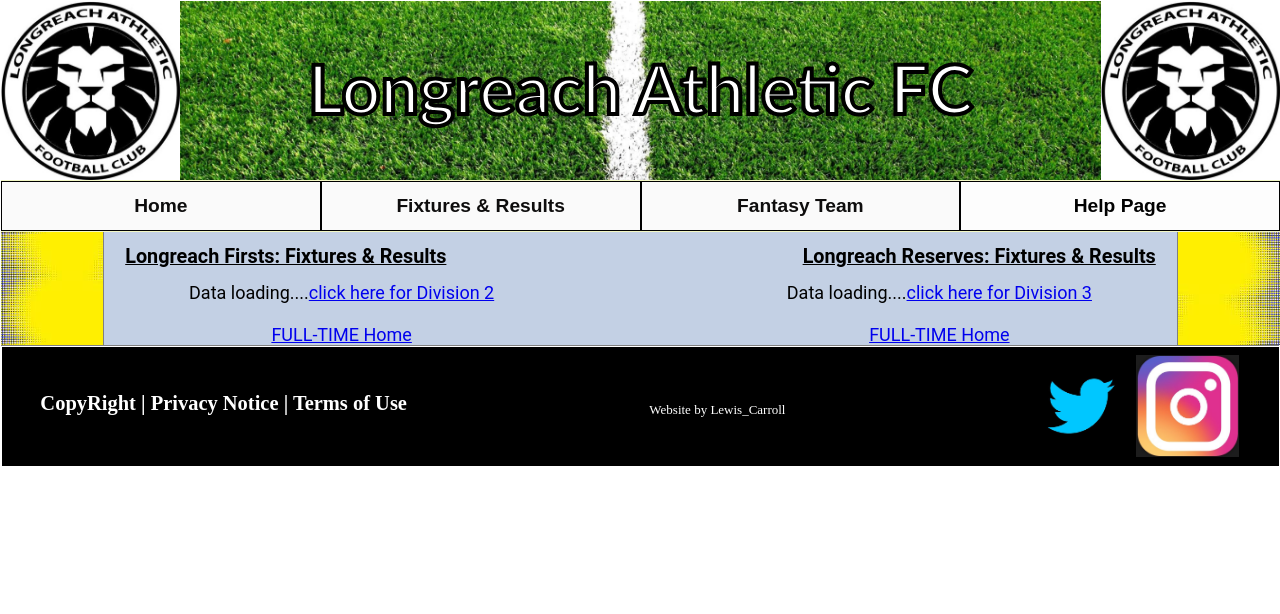
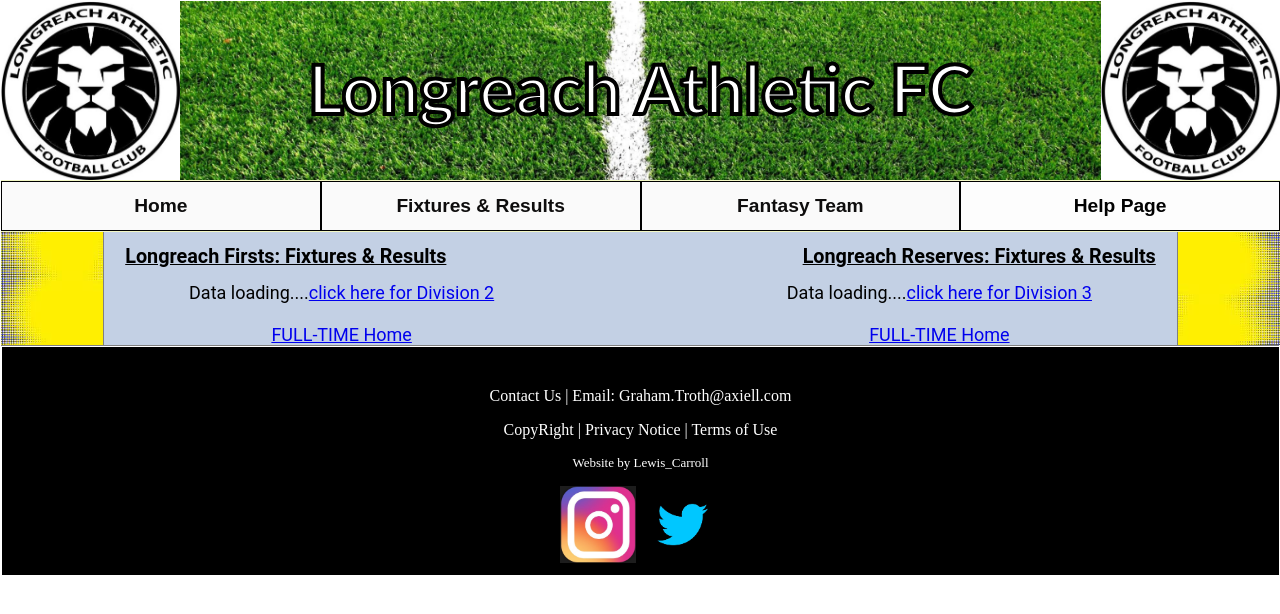
Before and after one commit to carroll4/Longreach_Project, a PHP site: page /fixtures.php in a window 1280 px wide. Shown: the top 614 px of the page. Run offline with PHP 8.4, Linux system fonts and the light colour scheme; the visitor is signed in with stand-in values (Sample User, id 1); some libraries are stand-ins or nearby versions.

Commit message:
changed footer style

```diff
--- a/longreach/fixtures.php
+++ b/longreach/fixtures.php
@@ -45,7 +45,7 @@ require_once 'includes/login_view.inc.php';
             </div>
 
             <?php
-            include_once 'footer.php';
+            include_once 'footer1.php';
             ?>
 
             <div class="left">
--- /dev/null
+++ b/longreach/footer1.php
@@ -0,0 +1,8 @@
+<div class="footer">
+                <br>
+                <p id="footer">Contact Us | Email: Graham.Troth@axiell.com</p>
+                 <p id="footer">CopyRight | Privacy Notice | Terms of Use</p>
+                <p style="font-size: small; ">Website by Lewis_Carroll</p>
+                <a href="https://www.instagram.com/longreach_afc/?hl=en-gb" target="_blank"><img src="Images/insta.jpg" style="width: 6vw; height: 6vw; padding: 2px;"></a>
+                <a href="https://twitter.com/longreachutr" target="_blank"><img src="Images/twitter.png" style="width: 6vw; height: 6vw; padding: 2px;"></a>
+            </div>
--- a/longreach/help.php
+++ b/longreach/help.php
@@ -33,7 +33,7 @@ require_once 'includes/login_view.inc.php';
 
             <div class="mid">
                 <h1><u>Contact us</u></h1>
-                <p>If you are intrestred in joining Longreach Athletic please <a href="https://outlook.live.com/owa/" target="_blank">click here</a>
+                <p>If you are intrestred in joining Longreach Athletic please <a href="mailto:graham.troth@axiell.com">click here</a>
                      to contact one of are admins for details!</p>
             </div>
 
--- a/longreach/stylesheet.css
+++ b/longreach/stylesheet.css
@@ -151,6 +151,7 @@ body {
     float: left;
     font-size: 1.6vw;
 }
+
 
 /*--------------------------navigation+Buttons--------------------------------- */
 
```
